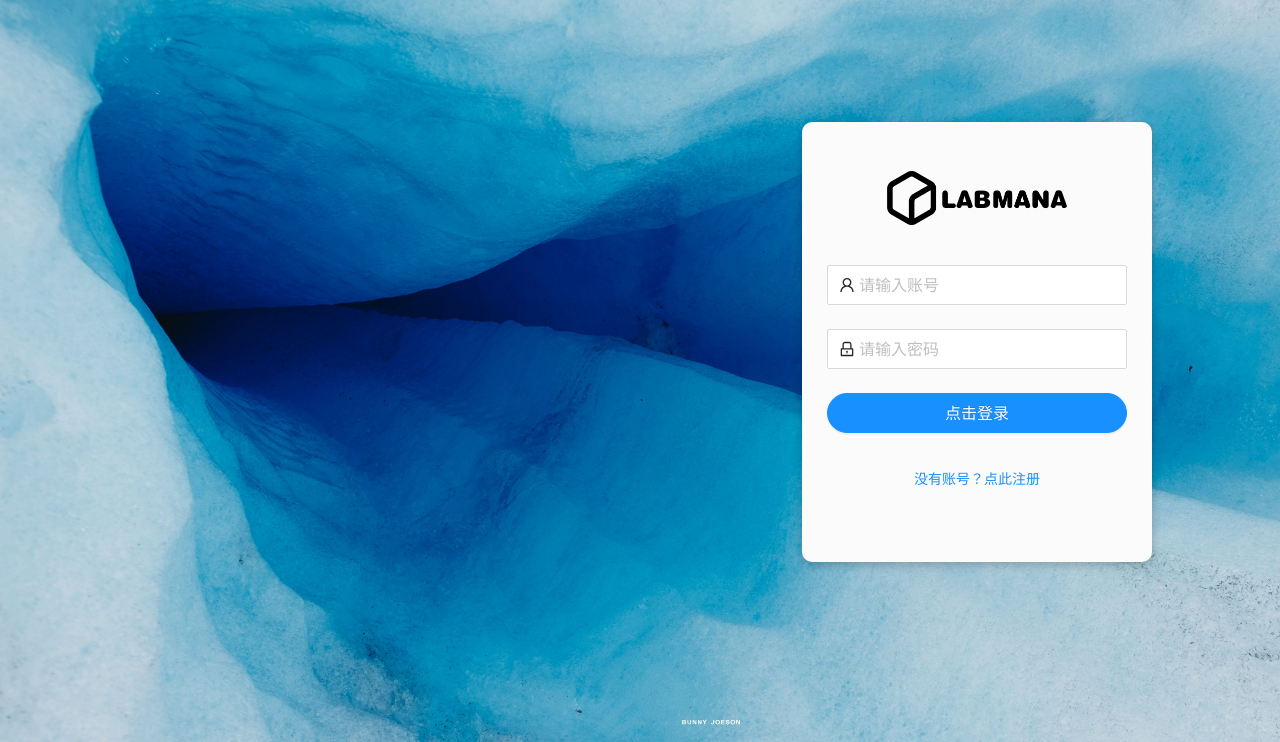
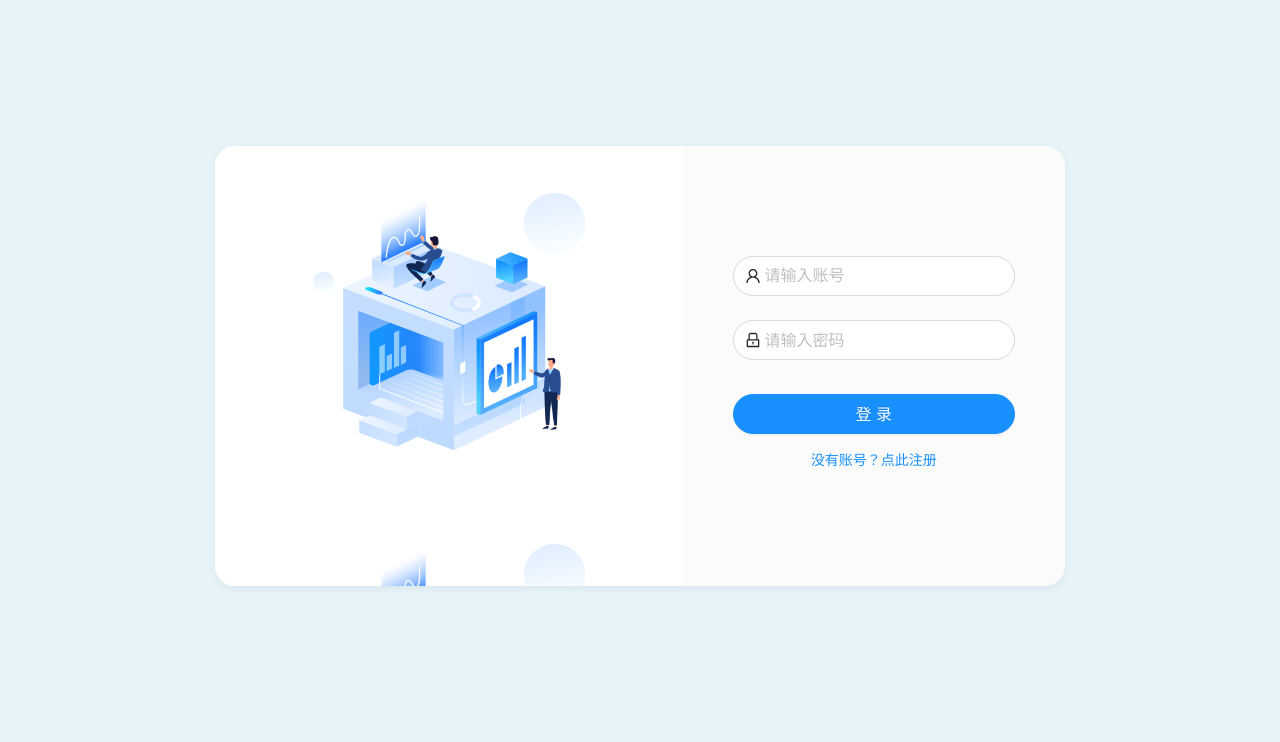
Before and after one commit to Longstick/manageSystem, a React app in the folder frontend/: page / in a window 1280 px wide. Shown: the part 58-800 px from the top of the page. Built offline with nearby package versions, Linux system fonts and the light colour scheme.

Commit message:
9.8 登录界面修改

```diff
--- a/frontend/src/components/MainContent.js
+++ b/frontend/src/components/MainContent.js
@@ -15,8 +15,10 @@ export default class MainContent extends React.Component {
             <Router history={createBrowserHistory()}>
                 <Switch>
                     <Route exact path="/" component={Login} />
+                    <Route path='/signup' component={null}/>
                     {/* <Route path='/Manage' component={MainFrame}> */}
                     <MainFrame>
+
                         <Route path='/Manage/Device' component={Device} />
                         <Route path='/Manage/SafetyCheck' component={SafetyCheck} />
                         <Route path='/Manage/ResourceManage' component={ResourceManage} />
--- a/frontend/src/css/login.css
+++ b/frontend/src/css/login.css
@@ -1,34 +1,59 @@
-.header{
+
+.LoginHeader{
+    display: flex;
     background-color: #fbfbfb;
+    height: 6vh;
+
 }
 
 .BasicBody {
     display:flex;
     justify-content:center;
     align-items: center;
-    background-image: url(../img/bkg.jpg);
+    /* background-image: url(../img/bkg.jpg); */
+    background-color: #e6f4fa;
     background-size: cover;
     width: 100vw;
-    height: 100vh;
+    height: 94vh;
     /* color:white; */
 }
 
 .LoginPad{
-    border-radius:10px;
-    width: 350px;
+    border-radius:20px;
+    width: 850px;
     height: 55vh;
-    padding:25px;
+    /* padding:25px; */
     background-color: #fbfbfb;
     position: absolute;
-    right: 10vw;
-    box-shadow: 0 3px 10px 0px rgba(0,0,0,0.2);
+    display: flex;
+    /* right: 10vw; */
+    box-shadow: 0 3px 10px 0px rgba(0,0,0,0.05);
 }
 
 .LoginPad img{
-    display: block;
-    margin: auto;
-    width: 60%;
-    margin-bottom: 5vmin;
-    margin-top: 3vmin;
+    width: 100%;
+}
 
+.LoginPadIllustration{
+    border-top-left-radius: 20px;
+    border-bottom-left-radius: 20px;
+    height: 100%;
+    width: 55%;
+    display: flex;
+    /* background-color: rgb(88, 154, 154); */
+    background-image: url(../img/illu.png);
+    background-size: contain;
 }
+
+.LoginModule{
+    width: 45%;
+    align-self: center;
+    padding: 50px;
+    /* display: flex; */
+}
+
+.HeaderLogo{
+    height: 60%;
+    align-self: center;
+    margin-left: 30px;
+}
--- a/frontend/src/page/Login.js
+++ b/frontend/src/page/Login.js
@@ -29,6 +29,11 @@ export default class Login extends React.Component {
 
     render() {
         return (
+            <Layout>
+                <Header className="LoginHeader">
+                    <img src={logo} alt='' className="HeaderLogo" />
+                </Header>
+                <Content>
                     <div className='BasicBody'>
                         <div className='LoginPad'>
 
@@ -38,8 +43,9 @@ export default class Login extends React.Component {
                                 marginBottom: '30px'
                             }}
                         >登录</Title> */}
-                    <img src={logo} alt='' />
+                            <div className="LoginPadIllustration" />
 
+                            <div className="LoginModule">
                                 <Form
                                     ref={this.formref}
                                 >
@@ -48,6 +54,9 @@ export default class Login extends React.Component {
                                         name="account"
                                     >
                                         <Input
+                                            style={{
+                                                'borderRadius': '20px',
+                                            }}
                                             size="large"
                                             prefix={<UserOutlined />}
                                             allowClear
@@ -60,14 +69,33 @@ export default class Login extends React.Component {
                                         name="password"
                                     >
                                         <Input
+                                            style={{
+                                                borderRadius: '20px',
+                                                marginBottom: '10px',
+                                            }}
                                             size="large"
                                             type="password"
                                             allowClear
                                             placeholder="请输入密码"
                                             prefix={<LockOutlined />}
                                         />
+                                        {/* <Button
+                                            type="link"
+                                            size='small'
+                                            style={{
+                                                float: 'right'
+                                            }}
+                                            onClick={()=>{
+                                                this.props.history.push('/signup');
+                                                console.log('signup');
+                                            }}
+
+                                        >忘记密码？</Button> */}
                                     </Form.Item>
+
+
                                 </Form>
+
 
                                 <Button
                                     type="primary"
@@ -75,7 +103,8 @@ export default class Login extends React.Component {
                                     size="large"
                                     style={{
                                         width: '100%',
-                            marginBottom:'30px'
+                                        // marginTop: '20px',
+                                        marginBottom: '10px'
                                     }}
                                     onClick={event => {
                                         this.formref.current.validateFields().then(() => {
@@ -90,19 +119,22 @@ export default class Login extends React.Component {
 
                                     }}
 
-                    >点击登录</Button>
+                                >登 录</Button>
 
                                 <Button
                                     type="link"
                                     style={{
-                            width: '100%',
+                                        display: 'block',
+                                        margin: '0 auto'
+                                        // width: '100%',
                                     }}
-
                                 >没有账号？点此注册</Button>
-
+                            </div>
 
                         </div>
                     </div>
+                </Content>
+            </Layout>
         )
     }
 };
```
Also changed, not shown: frontend/src/img/illu.png (added). Lines whose indentation alone changed are shown as unchanged.
